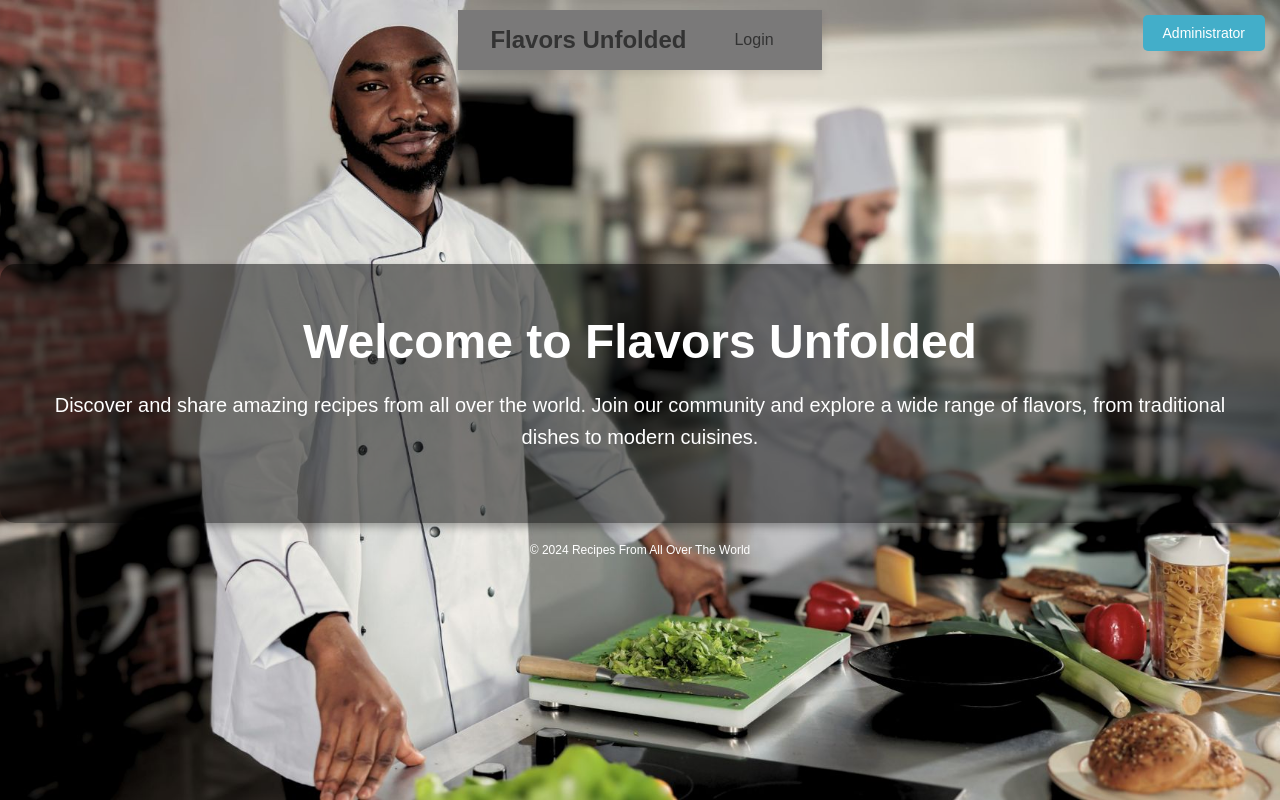
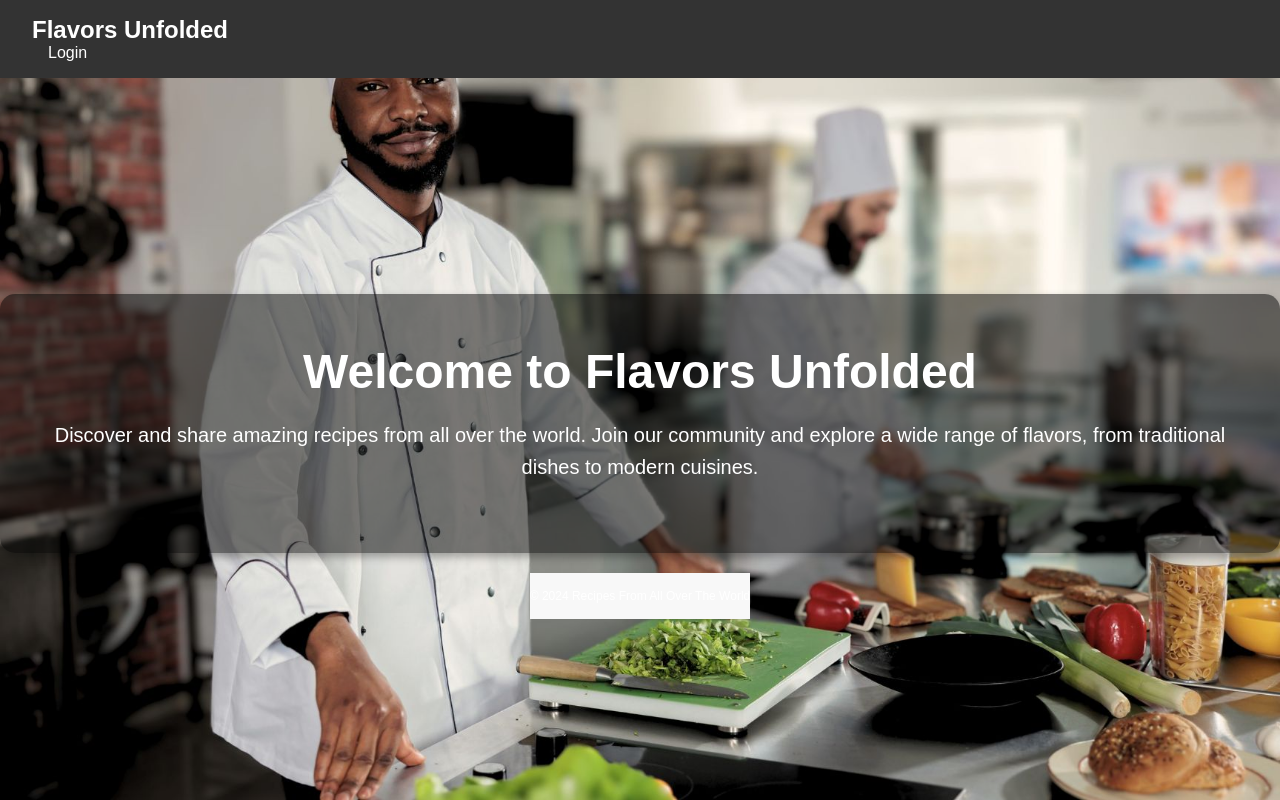
Before and after one commit to DarthCole/Web-Technology-Lab, a PHP site: page / in a window 1280 px wide. Run offline with PHP 8.4, Linux system fonts and the light colour scheme.

Commit message:
Front redesign.

```diff
--- a/css/styles.css
+++ b/css/styles.css
@@ -27,28 +27,23 @@ header {
     flex-direction: column; /* Stack items vertically */
 }
 
-/* Basic styling for the navigation bar */
+/* Navigation bar styling */
 .navbar {
-    background-color: #7a7979;
     position: absolute;
-    top: 10px;
-    padding: 1rem 2rem;
-    /*display: flex;*/
+    top: 0;
+    width: 100%;
+    display: flex;
     justify-content: space-between;
     align-items: center;
-    box-shadow: 0 4px 8px rgba(0, 0, 0, 0.1);
+    background-color: #333;
+    padding: 1rem 2rem;
+    z-index: 1000;
 }
 
-.nav-container {
-    display: flex;
-    align-items: center;
-    width: 100%;
-}
-
-.logo {
+.navbar .logo {
     font-size: 1.5rem;
     font-weight: bold;
-    margin-right: 2rem;
+    color: white;
 }
 
 .nav-links {
@@ -65,28 +60,42 @@ header {
 
 .nav-links a {
     text-decoration: none;
-    color: #333;
+    color: white;
     padding: 0.5rem 1rem;
-    border-radius: 4px;
     transition: background-color 0.3s ease;
 }
 
-.nav-links a.btn {
-    background-color: #007BFF; /* Default button color */
-    color: white;
+.nav-links a:hover {
+    background-color: #555;
 }
 
-.nav-links a.get-started {
-    background-color: #28a745; /* Different color for the "Explore" button */
-    color: white;
+.index-body {
+    margin: 0;
+    font-family: Arial, sans-serif;
+    padding-top: 60px; /* Adjust padding to accommodate navbar height */
 }
 
-.nav-links a:hover {
-    background-color: #0056b3; /* Hover effect */
+.welcome-message {
+    text-align: center;
+    margin-top: 2rem;
 }
 
-.nav-links a.get-started:hover {
-    background-color: #218838; /* Hover effect for "Explore" */
+.welcome-message h1 {
+    font-size: 2.5rem;
+    margin-bottom: 1rem;
+}
+
+.welcome-message p {
+    font-size: 1.2rem;
+    color: #333;
+}
+
+footer {
+    text-align: center;
+    margin-top: 2rem;
+    padding: 1rem 0;
+    background-color: #f8f8f8;
+    color: #555;
 }
 
 /* Header h1 Styling */
```
